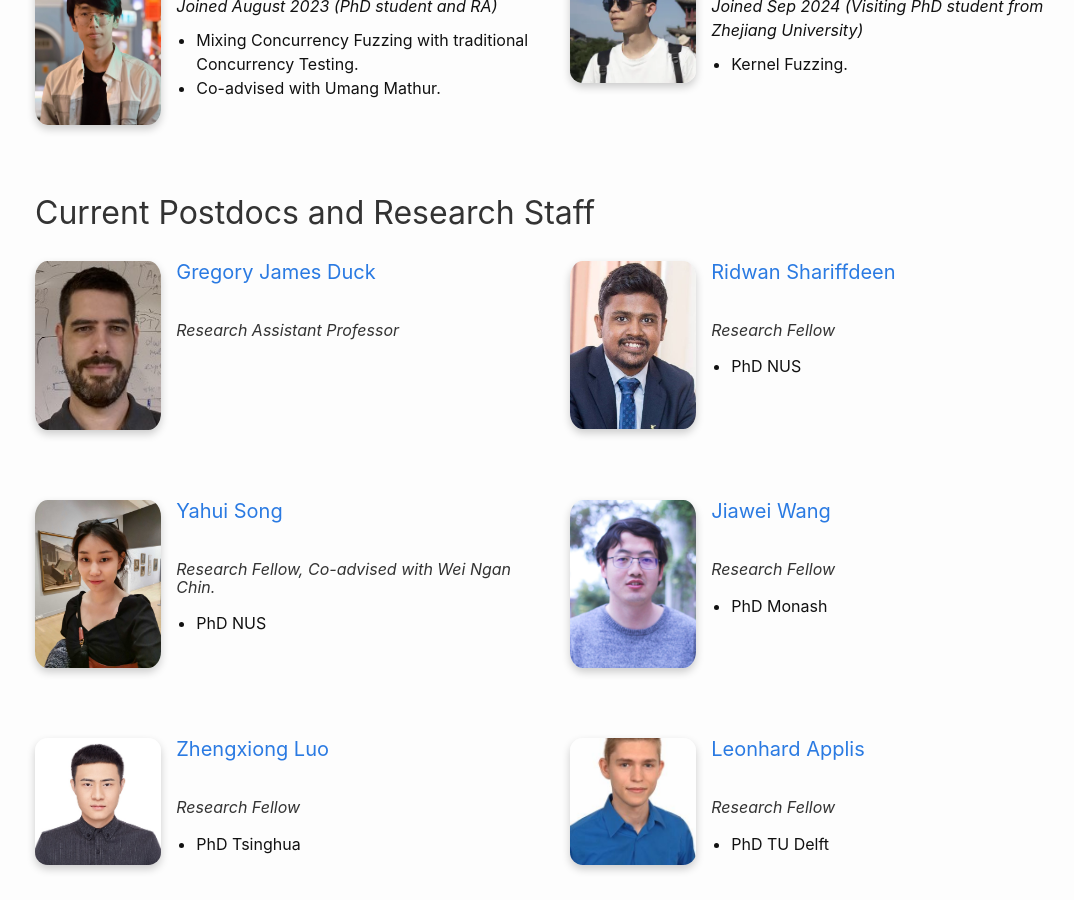
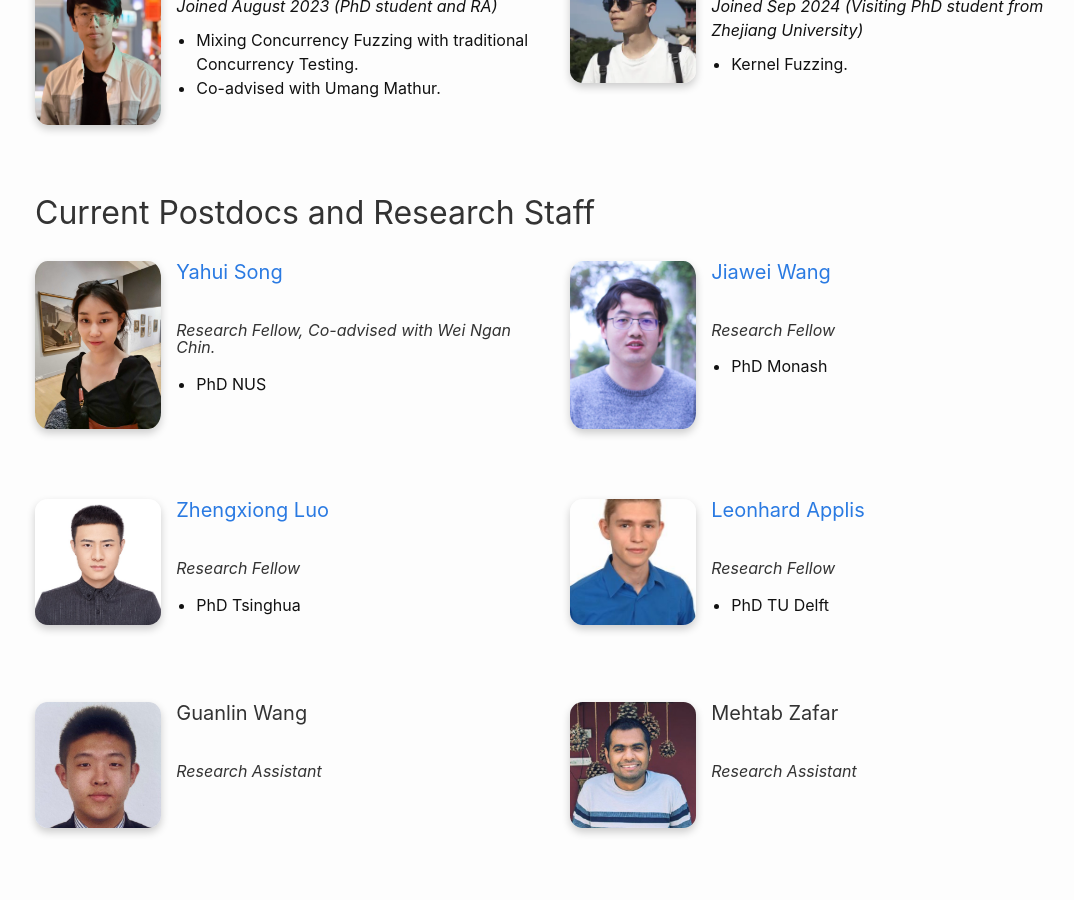
Before and after one commit to nus-tss/nus-tss.github.io, a Jekyll site: the page built from _pages/team.md, in a window 1280 px wide and 900 px high, scrolled down 1523 px. Shown: the whole window, without its empty margins (85-1159 px from the left). Built offline with Jekyll 4.4.1, drawn with Linux system fonts in a browser that asks for light colours; nearby versions of some CDN libraries.

Commit message:
Update staff.yml

```diff
--- a/_data/team/staff.yml
+++ b/_data/team/staff.yml
@@ -1,14 +1,5 @@
 
-- name: Gregory James Duck
-  photo: greg.jpg
-  role: Research Assistant Professor
-  website: https://www.comp.nus.edu.sg/~gregory/
 
-- name: Ridwan Shariffdeen
-  photo: ridwan.jpg
-  role: Research Fellow
-  info: PhD NUS
-  website: https://rshariffdeen.com/
 
 - name: Yahui Song
   photo: yahui.jpg
```
